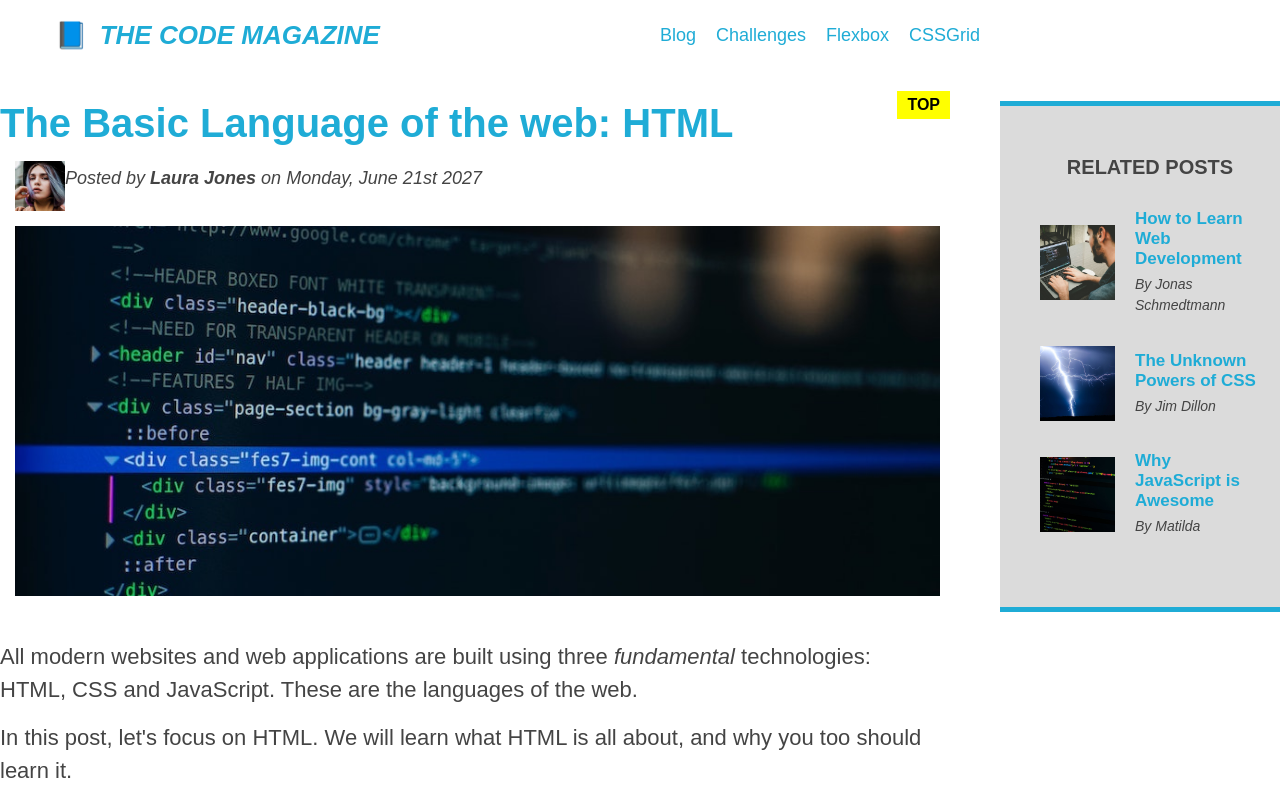
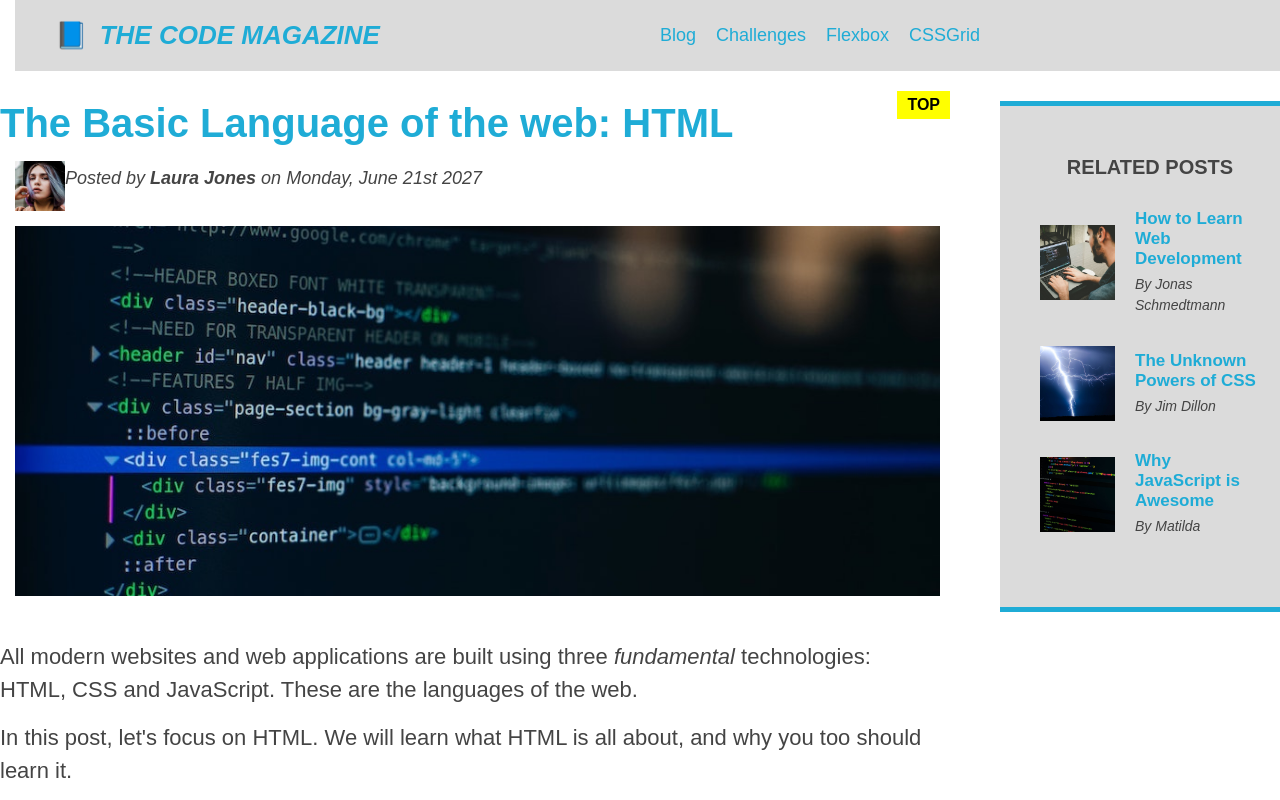
Before and after one commit to wburns33/HTML-CSS-Workflow, a plain HTML site: page 03-CSS-Fundamentals /index.html in a window 1280 px wide. Shown: the top 800 px of the page. Drawn offline with Linux system fonts and the light colour scheme.

Commit message:
Brought back main header background color

```diff
--- a/03-CSS-Fundamentals /style.css
+++ b/03-CSS-Fundamentals /style.css
@@ -21,7 +21,7 @@ body {
 }
 /* Reset magins and paddings  */
 .main-header {
-  /* background-color: #dbdbdb; */
+  background-color: #dbdbdb;
   /* background-color: red; */
   /* padding: 20px;
   padding-left: 40px;
```
Also changed, not shown: 1 other file.
